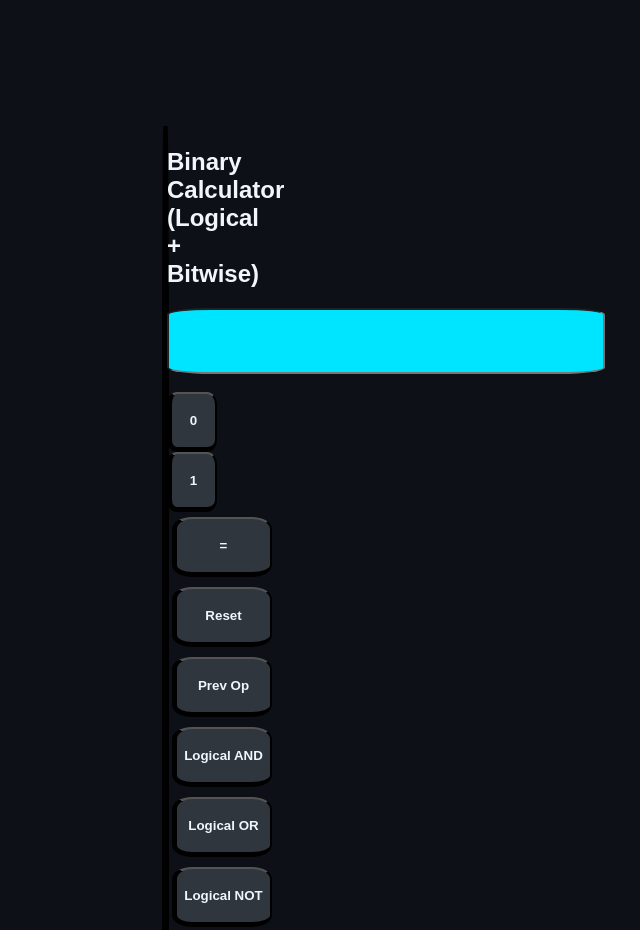
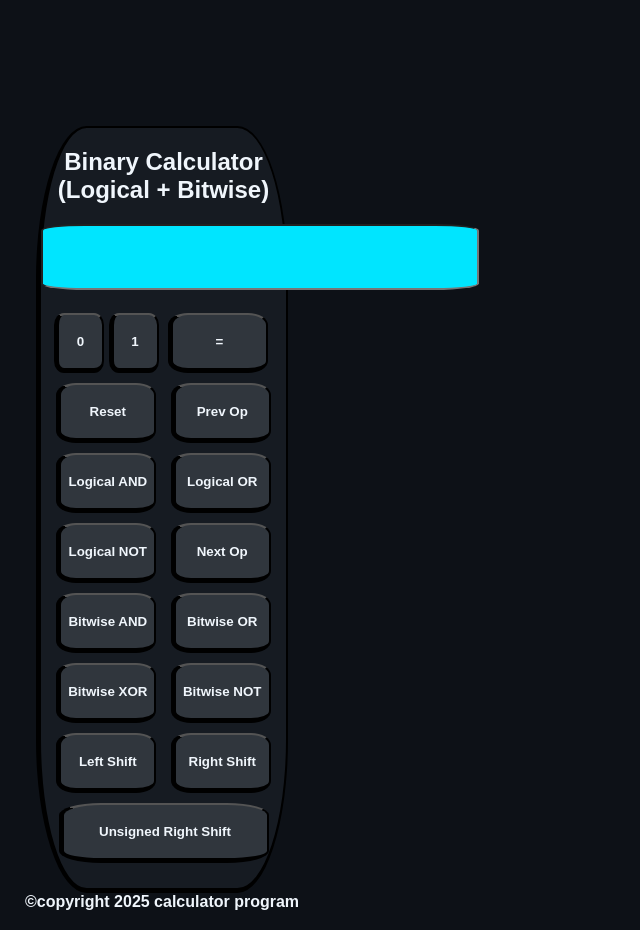
Before and after one commit to rish240103034-commits/binary-calculator-program, a plain HTML site: page index.html in a window 1280 px wide. Shown: the top 930 px of the page, without its empty margins (478-1118 px from the left). Drawn offline with Linux system fonts and the light colour scheme.

Commit message:
Update index.html

```diff
--- a/index.html
+++ b/index.html
@@ -127,7 +127,7 @@ function getequal() {
 
 <body style="text-align:center; font-family:Arial;background-color:#0D1117;">
 
-<div style="color:#F0F6FC;margin-top:10%;background:#161B22;margin-left:50%;margin-right:50%;border:2px solid black;border-left: 5px solid black;border-bottom:5px solid black;border-radius:20%;padding-bottom:20px">
+<div style="color:#F0F6FC;margin-top:10%;background:#161B22;margin-left:40%;margin-right:40%;border:2px solid black;border-left: 5px solid black;border-bottom:5px solid black;border-radius:20%;padding-bottom:20px">
 <h2 >Binary Calculator (Logical + Bitwise)</h2>
 <form onsubmit="return false;">
   <input type="text" id="texty" style="width:430px; height:60px; font-size:20px; text-align:center;background:#00E5FF;border-radius:10%" /><br><br>
```
